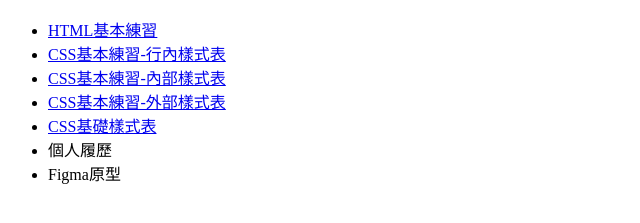
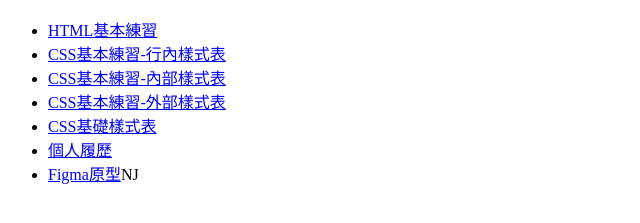
Before and after one commit to Ying1007/Ying1007, a plain HTML site: page index.html in a window 1280 px wide. Shown: the part 127-350 px from the top of the page, without its empty margins (0-640 px from the left). Drawn offline with Linux system fonts and the light colour scheme.

Commit message:
Update index.html

```diff
--- a/index.html
+++ b/index.html
@@ -16,8 +16,8 @@
         <li><a href="css02.html">CSS基本練習-內部樣式表</a></li>
         <li><a href="css03.html">CSS基本練習-外部樣式表</a></li>
         <li><a href="css_basic.html">CSS基礎樣式表</a></li>
-        <li><a href="resume.html"></a>個人履歷</li>
-        <li><a href="https://www.figma.com/proto/Qsyfa1g9D2QtPbgjpUKKlK/Untitled?scaling=scale-down&page-id=0%3A1&node-id=1%3A2"></a>Figma原型</li>
+        <li><a href="resume.html">個人履歷</a></li>
+        <li><a href="https://www.figma.com/proto/Qsyfa1g9D2QtPbgjpUKKlK/Untitled?scaling=scale-down&page-id=0%3A1&node-id=1%3A2">Figma原型</a>NJ</li>
     </ul>
 
     <!-- git config --global user.name "Ying1007"
```
